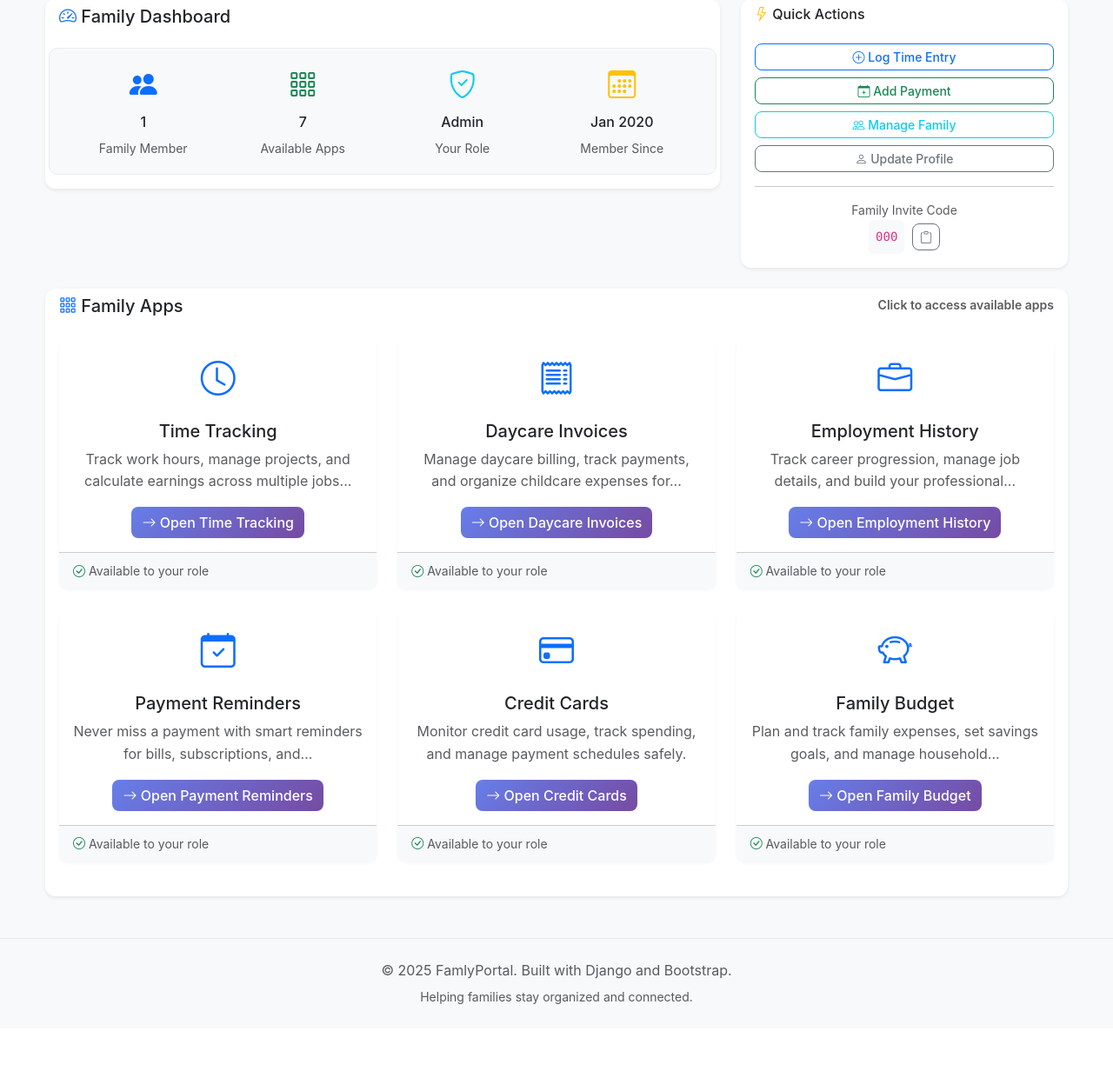
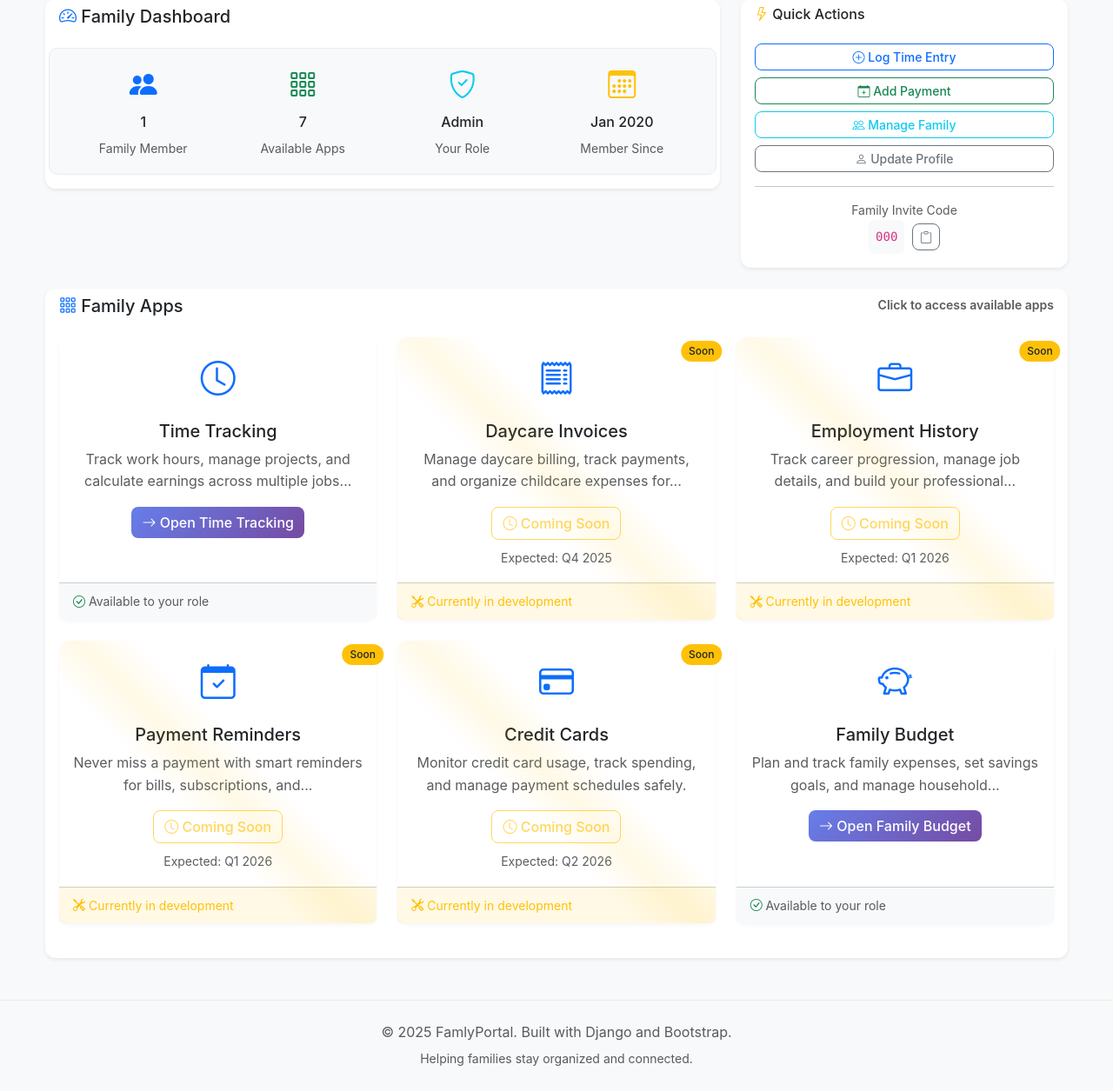
Before and after one commit to Bobska/famlyportal, a Django app: page /accounts/dashboard/ in a window 1280 px wide. Shown: the part 287-1542 px from the top of the page at 87% size. Before the commit the page ends 1442 px from the top, so only its background shows below. Run offline with Django 5.2, Linux system fonts and the light colour scheme; a user stored in the database is signed in; tables that the repository leaves empty hold one stand-in row (values such as "Sample post"); grey boxes marked "Sample" are stand-in pictures; some libraries are stand-ins or nearby versions.

Commit message:
feat(navigation): comprehensive navigation system improvements
- Fixed navigation centering by changing container-fluid to container
- Added navigation visibility to all app templates that were missing it
- Enhanced active state detection with improved URL pattern matching
- Integrated coming soon functionality with dashboard app cards
- Fixed template block structure conflicts that were preventing page loads
- Added app_navigation tags to timesheet and household_budget templates

```diff
--- a/core/templatetags/app_nav.py
+++ b/core/templatetags/app_nav.py
@@ -15,6 +15,46 @@ from core.utils.app_status import (
 )
 
 register = template.Library()
+
+
+def get_safe_url(url_pattern):
+    """
+    Safely resolve URL pattern, returning # if not found
+    """
+    try:
+        return reverse(url_pattern)
+    except NoReverseMatch:
+        return '#'
+
+
+def is_nav_item_active(request, nav_url_pattern, current_url_name):
+    """
+    Determine if a navigation item should be marked as active
+    """
+    if not request or not current_url_name:
+        return False
+
+    # Direct URL name match
+    if nav_url_pattern == current_url_name:
+        return True
+
+    # Check if current URL matches the pattern
+    try:
+        nav_url = reverse(nav_url_pattern)
+        current_url = request.path
+
+        # Exact URL match
+        if nav_url == current_url:
+            return True
+
+        # Parent URL match (for sub-pages)
+        if current_url.startswith(nav_url) and nav_url != '/':
+            return True
+
+    except NoReverseMatch:
+        pass
+
+    return False
 
 
 @register.inclusion_tag('components/app_nav.html', takes_context=True)
@@ -62,16 +102,12 @@ def app_navigation(context, app_name):
         }
 
         # Try to resolve URL
-        try:
-            nav_item['url'] = reverse(item['url'])
-        except NoReverseMatch:
-            # URL doesn't exist yet, keep as placeholder
-            nav_item['url'] = '#'
+        nav_item['url'] = get_safe_url(item['url'])
+        if nav_item['url'] == '#':
             nav_item['disabled'] = True
 
         # Check if this is the active navigation item
-        if current_url_name and item['url'] == current_url_name:
-            nav_item['active'] = True
+        nav_item['active'] = is_nav_item_active(request, item['url'], current_url_name)
 
         nav_items.append(nav_item)
 
--- a/household_budget/templates/household_budget/budget_overview.html
+++ b/household_budget/templates/household_budget/budget_overview.html
@@ -1,5 +1,6 @@
 {% extends 'base.html' %}
 {% load static %}
+{% load app_nav %}
 
 {% block title %}Budget Overview{% endblock %}
 
@@ -82,6 +83,8 @@
 {% endblock %}
 
 {% block content %}
+{% app_navigation 'household_budget' %}
+
 <div class="container-fluid">
     <!-- Page Header -->
     <div class="row mb-4">
--- a/household_budget/templates/household_budget/category_management.html
+++ b/household_budget/templates/household_budget/category_management.html
@@ -1,5 +1,6 @@
 {% extends 'base.html' %}
 {% load static %}
+{% load app_nav %}
 
 {% block title %}Manage Categories{% endblock %}
 
@@ -93,6 +94,8 @@
 {% endblock %}
 
 {% block content %}
+{% app_navigation 'household_budget' %}
+
 <div class="container-fluid">
     <!-- Page Header -->
     <div class="row mb-4">
--- a/household_budget/templates/household_budget/savings_goals.html
+++ b/household_budget/templates/household_budget/savings_goals.html
@@ -1,5 +1,6 @@
 {% extends 'base.html' %}
 {% load static %}
+{% load app_nav %}
 
 {% block title %}Savings Goals{% endblock %}
 
@@ -120,6 +121,8 @@
 {% endblock %}
 
 {% block content %}
+{% app_navigation 'household_budget' %}
+
 <div class="container-fluid">
     <!-- Page Header -->
     <div class="row mb-4">
--- a/household_budget/templates/household_budget/transaction_form.html
+++ b/household_budget/templates/household_budget/transaction_form.html
@@ -1,9 +1,13 @@
 {% extends 'base.html' %}
 {% load static %}
+{% load app_nav %}
 
 {% block title %}
     {% if object %}Edit Transaction{% else %}Add Transaction{% endif %}
 {% endblock %}
+
+{% block content %}
+{% app_navigation 'household_budget' %}
 
 {% block extra_css %}
 <style>
--- a/templates/accounts/dashboard.html
+++ b/templates/accounts/dashboard.html
@@ -16,6 +16,26 @@
 .quick-stats {
     background: #f8f9fa;
     border-radius: 10px;
+}
+.coming-soon-card {
+    position: relative;
+    opacity: 0.85;
+}
+.coming-soon-card::before {
+    content: '';
+    position: absolute;
+    top: 0;
+    left: 0;
+    right: 0;
+    bottom: 0;
+    background: linear-gradient(45deg, transparent 40%, rgba(255, 193, 7, 0.1) 50%, transparent 60%);
+    border-radius: inherit;
+    pointer-events: none;
+}
+.coming-soon-card:hover {
+    opacity: 0.95;
+    transform: translateY(-2px);
+    transition: all 0.3s ease;
 }
 </style>
 {% endblock %}
--- a/templates/components/app_nav.html
+++ b/templates/components/app_nav.html
@@ -4,7 +4,7 @@
 <!-- App-Specific Secondary Navigation -->
 {% if app_config and nav_items %}
 <nav class="app-navigation" data-app="{{ app_name }}" style="--app-color: {{ app_config.color }};">
-    <div class="container-fluid">
+    <div class="container">
         <div class="app-nav-wrapper">
             <!-- App Identity -->
             <div class="app-nav-identity">
--- a/templates/core/app_card.html
+++ b/templates/core/app_card.html
@@ -1,14 +1,33 @@
 {% load family_tags %}
+{% load app_status %}
+
 <div class="col-lg-4 col-md-6 mb-4">
-    <div class="card h-100 {{ has_permission|yesno:'border-primary,' }}{{ has_permission|yesno:',app-disabled' }}">
+    {% app_status app_name as status %}
+    {% app_config app_name as config %}
+
+    <div class="card h-100 {{ has_permission|yesno:'border-primary,' }}{{ has_permission|yesno:',app-disabled' }} {% if status == 'coming_soon' %}coming-soon-card{% endif %}">
         <div class="card-body text-center">
-            <div class="mb-3">
+            <div class="mb-3 position-relative">
                 <i class="{{ icon }} fs-1 {{ has_permission|yesno:'text-primary,text-muted' }}"></i>
+                {% if status == 'coming_soon' %}
+                    <span class="position-absolute top-0 start-100 translate-middle badge rounded-pill bg-warning text-dark">
+                        Soon
+                    </span>
+                {% endif %}
             </div>
             <h5 class="card-title">{{ app_title }}</h5>
             <p class="card-text text-muted">{{ app_description|truncate_smart:80 }}</p>
 
-            {% if has_permission %}
+            {% if status == 'coming_soon' %}
+                <button class="btn btn-outline-warning" disabled>
+                    <i class="bi bi-clock"></i> Coming Soon
+                </button>
+                {% if config.eta %}
+                    <div class="mt-2">
+                        <small class="text-muted">Expected: {{ config.eta }}</small>
+                    </div>
+                {% endif %}
+            {% elif has_permission %}
                 <a href="{% url dashboard_url %}" class="btn btn-primary">
                     <i class="bi bi-arrow-right"></i> Open {{ app_title }}
                 </a>
@@ -19,13 +38,20 @@
             {% endif %}
         </div>
 
-        {% if has_permission %}
+        {% if has_permission and status != 'coming_soon' %}
         <div class="card-footer bg-light">
             <small class="text-muted">
                 <i class="bi bi-check-circle text-success"></i>
                 Available to your role
             </small>
         </div>
+        {% elif status == 'coming_soon' %}
+        <div class="card-footer bg-warning bg-opacity-10">
+            <small class="text-warning">
+                <i class="bi bi-tools"></i>
+                Currently in development
+            </small>
+        </div>
         {% endif %}
     </div>
 </div>
--- a/timesheet/templates/timesheet/confirm_delete.html
+++ b/timesheet/templates/timesheet/confirm_delete.html
@@ -1,9 +1,12 @@
 {% extends 'base.html' %}
 {% load static %}
+{% load app_nav %}
 
 {% block title %}{{ title }}{% endblock %}
 
 {% block content %}
+{% app_navigation 'timesheet' %}
+
 <div class="container mt-4">
     <div class="row justify-content-center">
         <div class="col-lg-6">
--- a/timesheet/templates/timesheet/entries.html
+++ b/timesheet/templates/timesheet/entries.html
@@ -1,5 +1,6 @@
 {% extends 'base.html' %}
 {% load static %}
+{% load app_nav %}
 
 {% block title %}Time Entries{% endblock %}
 
@@ -35,6 +36,8 @@
 {% endblock %}
 
 {% block content %}
+{% app_navigation 'timesheet' %}
+
 <div class="container-fluid mt-4">
     <div class="row">
         <div class="col-12">
--- a/timesheet/templates/timesheet/entry_form.html
+++ b/timesheet/templates/timesheet/entry_form.html
@@ -1,9 +1,12 @@
 {% extends 'base.html' %}
 {% load static %}
+{% load app_nav %}
 
 {% block title %}{{ title }}{% endblock %}
 
 {% block content %}
+{% app_navigation 'timesheet' %}
+
 <div class="container mt-4">
     <div class="row justify-content-center">
         <div class="col-lg-8">
--- a/timesheet/templates/timesheet/project_form.html
+++ b/timesheet/templates/timesheet/project_form.html
@@ -1,9 +1,12 @@
 {% extends 'base.html' %}
 {% load static %}
+{% load app_nav %}
 
 {% block title %}{{ title }}{% endblock %}
 
 {% block content %}
+{% app_navigation 'timesheet' %}
+
 <div class="container mt-4">
     <div class="row justify-content-center">
         <div class="col-lg-8">
--- a/timesheet/templates/timesheet/projects.html
+++ b/timesheet/templates/timesheet/projects.html
@@ -1,5 +1,6 @@
 {% extends 'base.html' %}
 {% load static %}
+{% load app_nav %}
 
 {% block title %}Projects{% endblock %}
 
@@ -52,6 +53,8 @@
 {% endblock %}
 
 {% block content %}
+{% app_navigation 'timesheet' %}
+
 <div class="container-fluid mt-4">
     <div class="row">
         <div class="col-12">
--- a/timesheet/templates/timesheet/reports.html
+++ b/timesheet/templates/timesheet/reports.html
@@ -1,7 +1,10 @@
 {% extends 'base.html' %}
 {% load static %}
+{% load app_nav %}
 
-{% block title %}Timesheet Reports{% endblock %}
+{% block title %}Reports{% endblock %}
+
+{% app_navigation 'timesheet' %}
 
 {% block extra_css %}
 <style>
```
